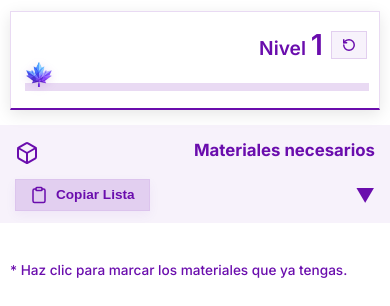
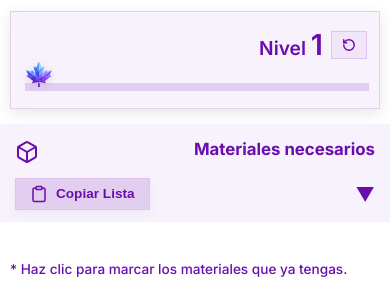
Before and after one commit to isergioam/wowgameres, an Astro site: page /guias/alquimia/vanilla in a window 390 px wide. Shown: the part 203-509 px from the top of the page. Built offline with nearby package versions, Linux system fonts and the light colour scheme; Astro itself is replaced by a stand-in of ours.

Commit message:
feat: implement global CSS styles with dark mode support and responsive layout components

```diff
--- a/src/styles/global.css
+++ b/src/styles/global.css
@@ -590,7 +590,7 @@ footer {
   margin-bottom: 30px;
   padding: 20px 25px;
   border-radius: 0;
-  background: rgba(243, 232, 255, 0.85);
+  background: var(--primary-soft);
   /* #f3e8ff semi-transparente */
   backdrop-filter: blur(12px);
   -webkit-backdrop-filter: blur(12px);
@@ -848,10 +848,9 @@ footer {
     /* Reducido */
     border-radius: 0;
     margin-bottom: 15px;
-    background: rgba(255, 255, 255, 0.98);
+    background: var(--primary-soft);
     backdrop-filter: blur(20px);
     -webkit-backdrop-filter: blur(20px);
-    border-bottom: 2px solid var(--primary-purple);
     box-shadow: 0 4px 15px rgba(0, 0, 0, 0.1);
     z-index: 1000;
   }
```
